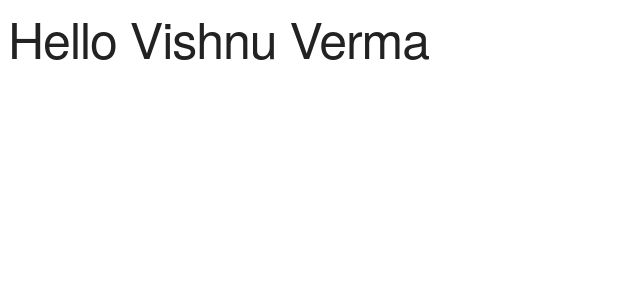
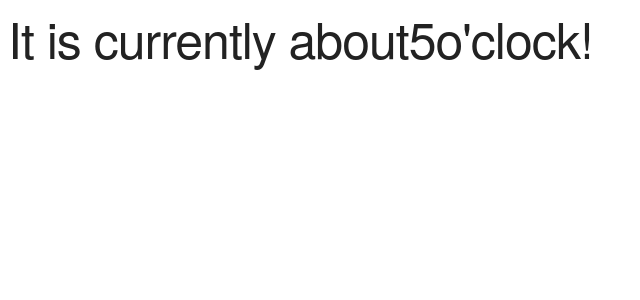
Before and after one commit to vermad843/React-Concepts, a React (Create React App) app: page / in a window 1280 px wide. Shown: the top 300 px of the page, without its empty margins (0-640 px from the left). Built offline with nearby package versions, Linux system fonts and the light colour scheme.

Commit message:
use of new Date()

```diff
--- a/src/App.js
+++ b/src/App.js
@@ -2,12 +2,12 @@ import React from 'react';
 import './App.css';
 
 function App() {
-  const firstName = "Vishnu"
-  const lastName = "Verma"
-  return (
-    <div>
-       <h1>Hello {firstName + ' ' + lastName} </h1>
-    </div>
+   const date = new Date()
+   return (
+     <h1>It is currently about
+       {date.getHours() % 12 }
+        o'clock!
+      </h1>
   );
 }
 
```
